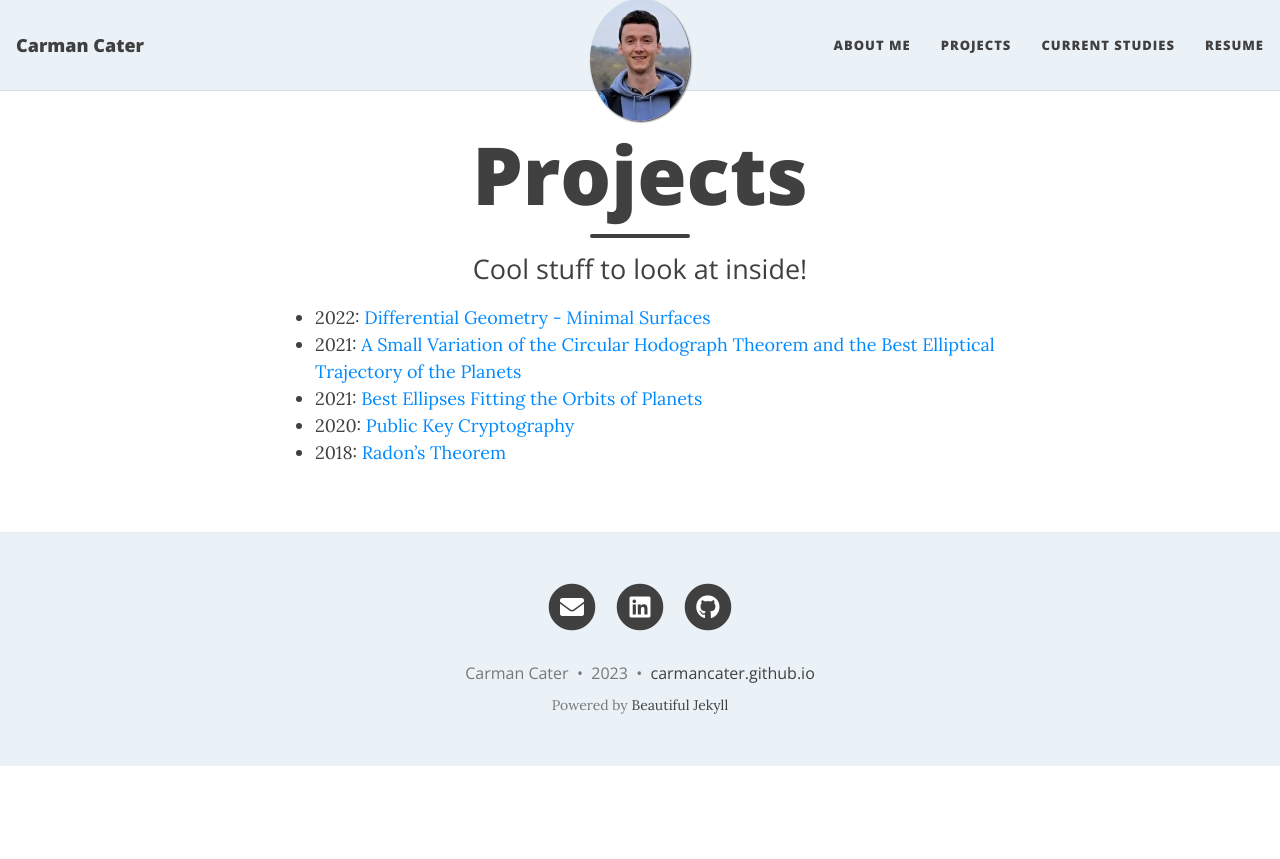
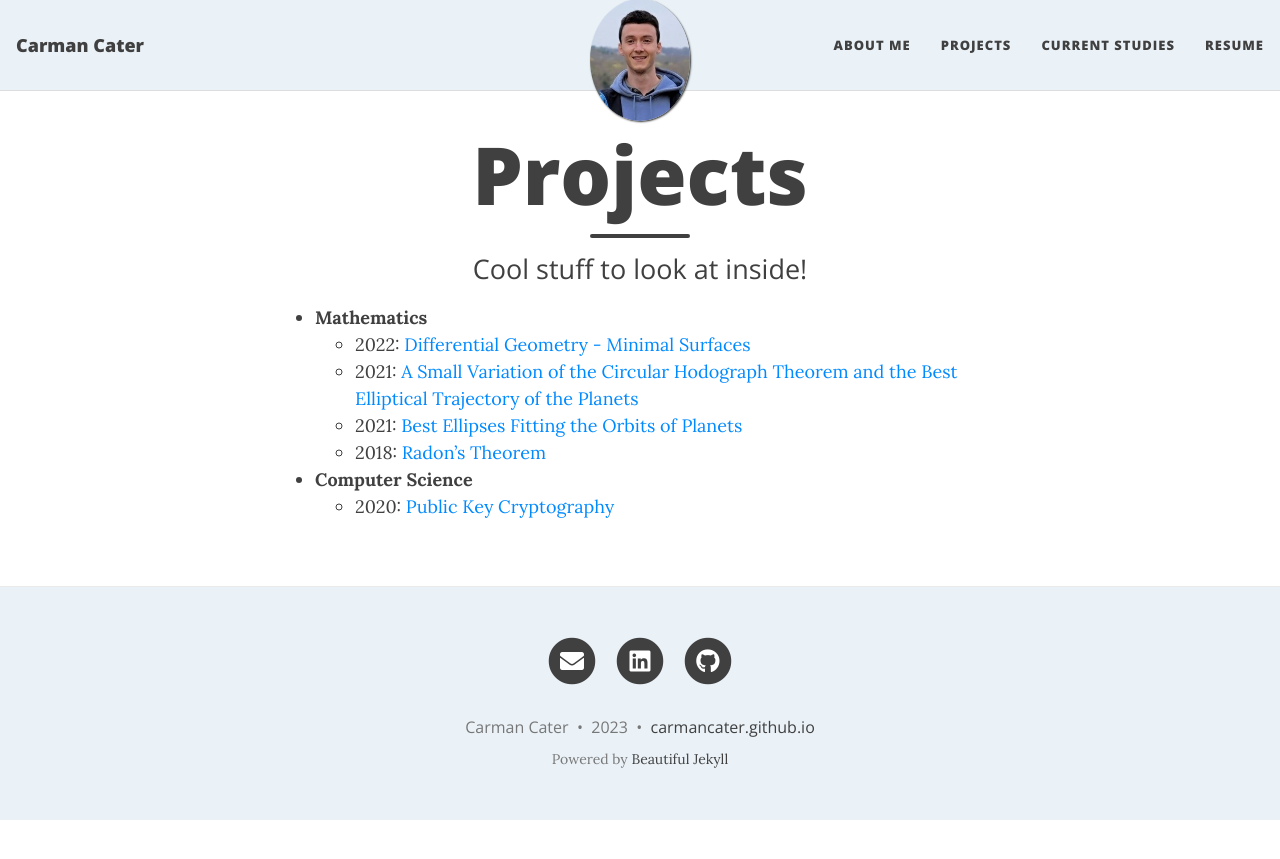
Before and after one commit to carmancater/carmancater.github.io, a Jekyll site: the page built from Projects.md, in a window 1280 px wide. Shown: the top 859 px of the page. Built offline with Jekyll 4.4.1, drawn with Linux system fonts in a browser that asks for light colours; nearby versions of some CDN libraries.

Commit message:
add categories to studies and projects

```diff
--- a/Projects.md
+++ b/Projects.md
@@ -5,8 +5,11 @@ subtitle: Cool stuff to look at inside!
 share-title: Carman Cater - Projects
 ---
 
-- 2022: [Differential Geometry - Minimal Surfaces](minimalSurfacesPresentation.html)
-- 2021: [A Small Variation of the Circular Hodograph Theorem and the Best Elliptical Trajectory of the Planets](https://arxiv.org/abs/2109.11664){:target="_blank"}
-- 2021: [Best Ellipses Fitting the Orbits of Planets](ellipsesFittingTheOrbitsOfPlanetsPaper.html)
-- 2020: [Public Key Cryptography](publicKeyCryptographyProject.html)
-- 2018: [Radon's Theorem](radonsTheoremPresentation.html)
+- **Mathematics**
+    - 2022: [Differential Geometry - Minimal Surfaces](minimalSurfacesPresentation.html)
+    - 2021: [A Small Variation of the Circular Hodograph Theorem and the Best Elliptical Trajectory of the Planets](https://arxiv.org/abs/2109.11664){:target="_blank"}
+    - 2021: [Best Ellipses Fitting the Orbits of Planets](ellipsesFittingTheOrbitsOfPlanetsPaper.html)
+    - 2018: [Radon's Theorem](radonsTheoremPresentation.html)
+
+- **Computer Science**
+    - 2020: [Public Key Cryptography](publicKeyCryptographyProject.html)
```
Also changed, not shown: currentStudies.md (+2 -1 lines).
